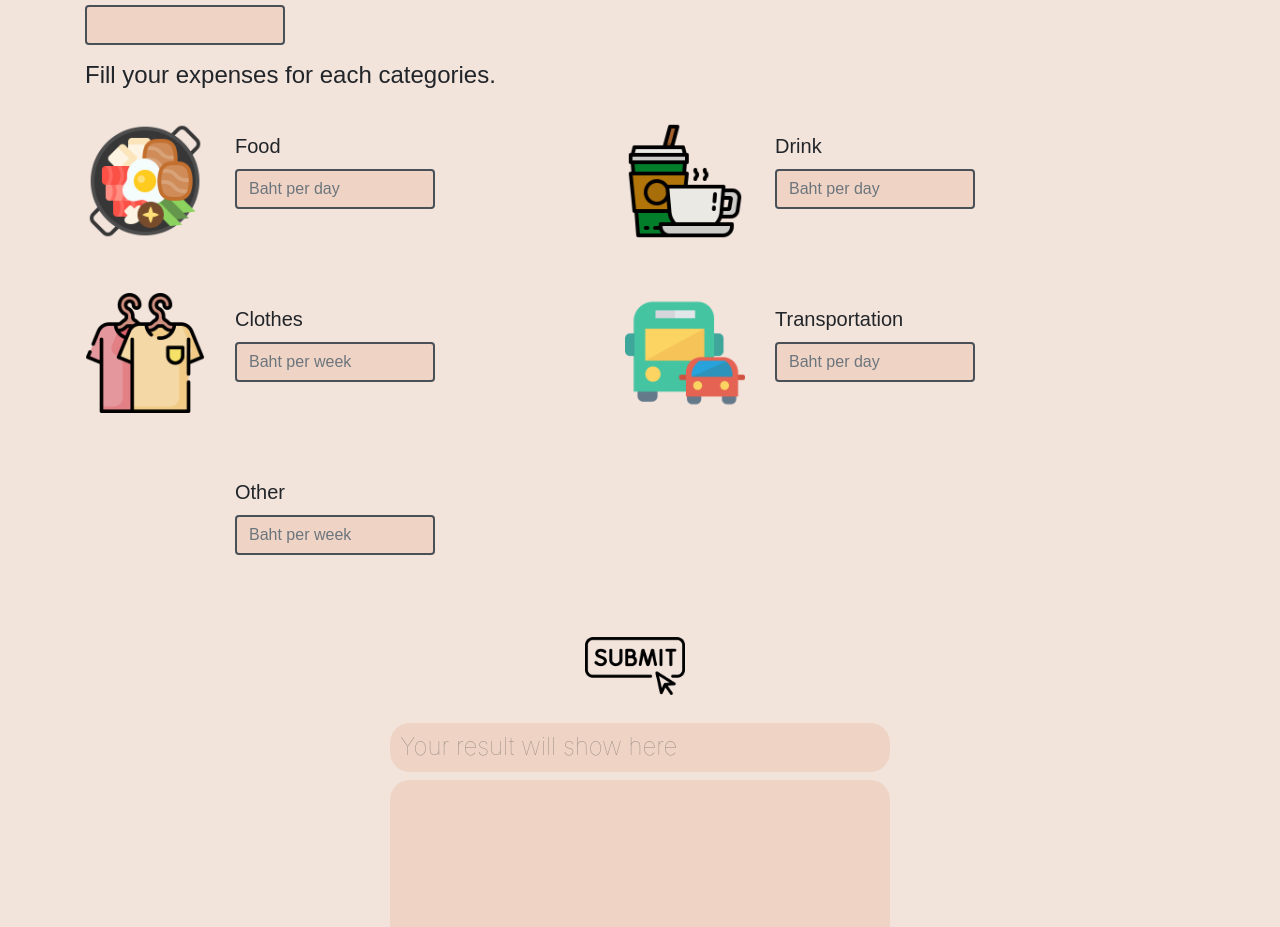
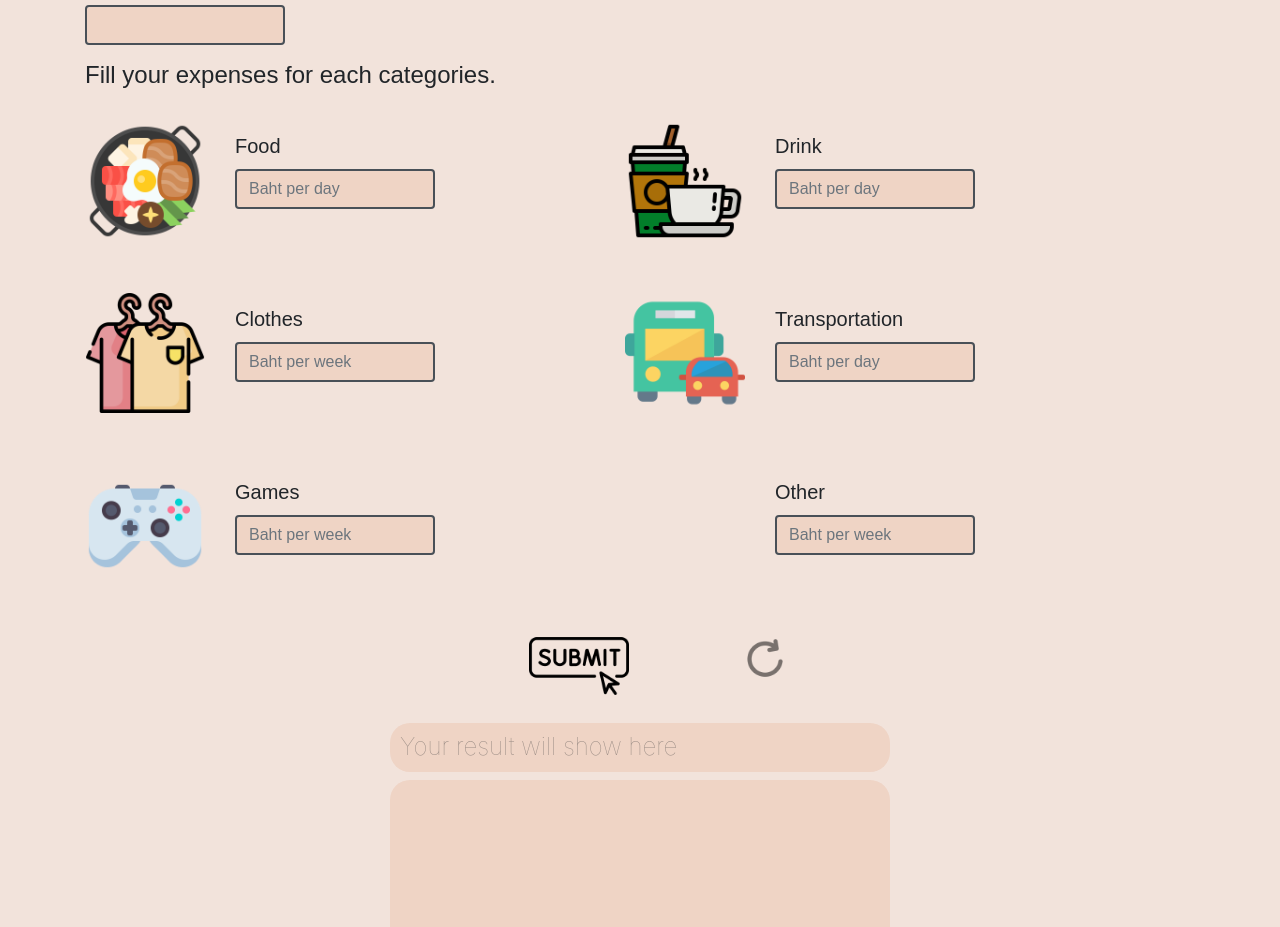
Before and after one commit to tamsopanat/WeeklyAllowanceForYou, a plain HTML site: page service.html in a window 1280 px wide. Shown: the part 170-1097 px from the top of the page. Drawn offline with nearby package versions, Linux system fonts and the light colour scheme.

Commit message:
Fix Game categorie

```diff
--- a/program.js
+++ b/program.js
@@ -1,5 +1,5 @@
 function get_value(ID) {
-  return document.getElementById(ID).value;
+  return parseInt(document.getElementById(ID).value) || 0;
 }
 
 function sum_value(dataDict) {
@@ -14,20 +14,23 @@ function sum_value(dataDict) {
 function program(event) {
   event.preventDefault();
   // Dictionary
-  let name = get_value("name");
-  const all_expenses = {
+  let name = document.getElementById("name").value;
+  let all_expenses = {
     food: get_value("food") * 7,
     drink: get_value("drink") * 7,
     cloth: get_value("cloth"),
     transportation: get_value("transportation") * 7,
-    other: get_value("other"),
+    game: get_value("game"),
+    other: get_value("other")
   };
+
   // Sum computing
   let weeklyExpenses = sum_value(all_expenses).toLocaleString();
-  document.getElementById("resultText").innerHTML = name + "<br>You should have " + weeklyExpenses +" Baht per week."
+  document.getElementById("resultText").innerHTML =
+    name + "<br>You should have " + weeklyExpenses + " Baht per week.";
 
   //Pie chart creating
-  const data = {
+  let data = {
     labels: Object.keys(all_expenses),
     datasets: [
       {
@@ -38,6 +41,7 @@ function program(event) {
           "#f0d582",
           "#e5a478",
           "#5e4e4e",
+          "#ED9BAE",
           "#616265",
         ],
         hoverOffset: 4,
--- a/service.css
+++ b/service.css
@@ -27,19 +27,30 @@ body {
   padding-top: 2%;
 }
 
-#submitButton{
-    width: 100px;
-    margin-left: 45%;
+#submitButton {
+  width: 100px;
+  margin-left: 40%;
 }
 
-#myChart{
+#refreshButton {
+  width: 50px;
+  position:absolute;
+  top: 16%;
+  margin-left: 10%;
+  opacity: 0.5;
+}
+
+.button-container{
+  position: relative;
+}
+
+#myChart {
   background-color: #efd4c5;
-
   border-radius: 20px;
   padding: 5%;
 }
 
-#resultText{
+#resultText {
   background-color: #efd4c5;
   width: 500px;
   border-radius: 20px;
--- a/service.html
+++ b/service.html
@@ -53,7 +53,7 @@
       </div>
     </nav>
 
-    <form class="container" id=myForm style="margin-top: 10px">
+    <form class="container" id="myForm" style="margin-top: 10px">
       <h1 style="width: 100%; font-size: 250%; font-weight: bold">
         Weekly Allowance Computing
       </h1>
@@ -121,6 +121,18 @@
 
       <div class="row">
         <div class="row col-6">
+          <img class="col-2" src="img/game-controller.png" alt="game" />
+          <div class="form-group col-2">
+            <label for="game">Games</label>
+            <input
+              type="number"
+              class="form-control"
+              id="game"
+              placeholder="Baht per week"
+            />
+          </div>
+        </div>
+        <div class="row col-6">
           <img
             class="col-2"
             src="img/vehicles.png"
@@ -138,14 +150,23 @@
           </div>
         </div>
       </div>
-
-      <input type="image" src="img/submit.png" alt="Submit" id="submitButton" />
+<div class="button-container">
+      <input type="image" src="img/submit.png" alt="Submit" id="submitButton"/>
+      <input type="image" onClick="window.location.reload();" src="img/refresh.png" alt="refresh" id="refreshButton"/>
+        </div>
     </form>
 
     <div>
       <center>
-        <h4 id="resultText"><span style="opacity: 0.4; font-weight: lighter;">Your result will show here</span></h4>
-        <canvas id="myChart" style="width: 100%; max-width: 500px; max-height: 600px;"></canvas>
+        <h4 id="resultText">
+          <span style="opacity: 0.4; font-weight: lighter"
+            >Your result will show here</span
+          >
+        </h4>
+        <canvas
+          id="myChart"
+          style="width: 100%; max-width: 500px; max-height: 600px"
+        ></canvas>
       </center>
     </div>
     <script src="https://cdn.jsdelivr.net/npm/chart.js"></script>
```
Also changed, not shown: img/refresh.png (added), 1 other file.
